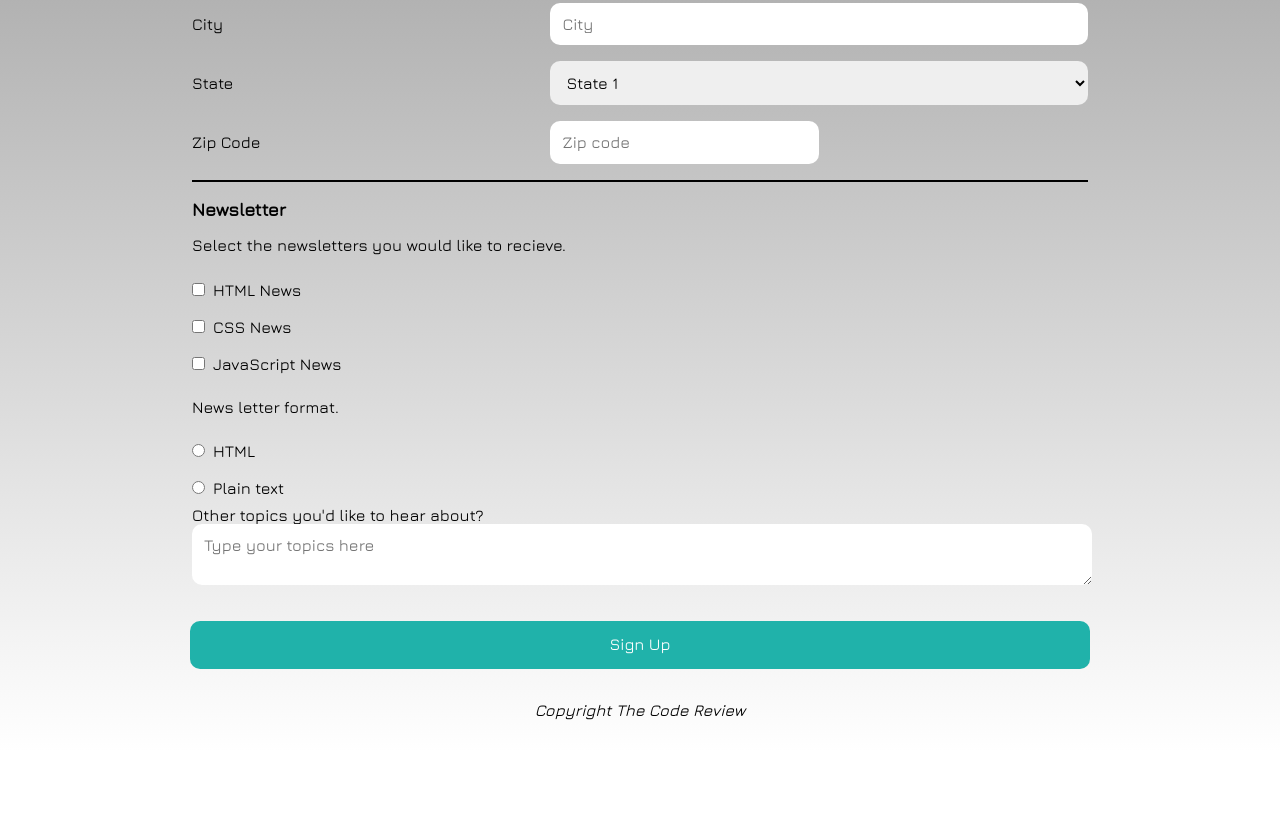
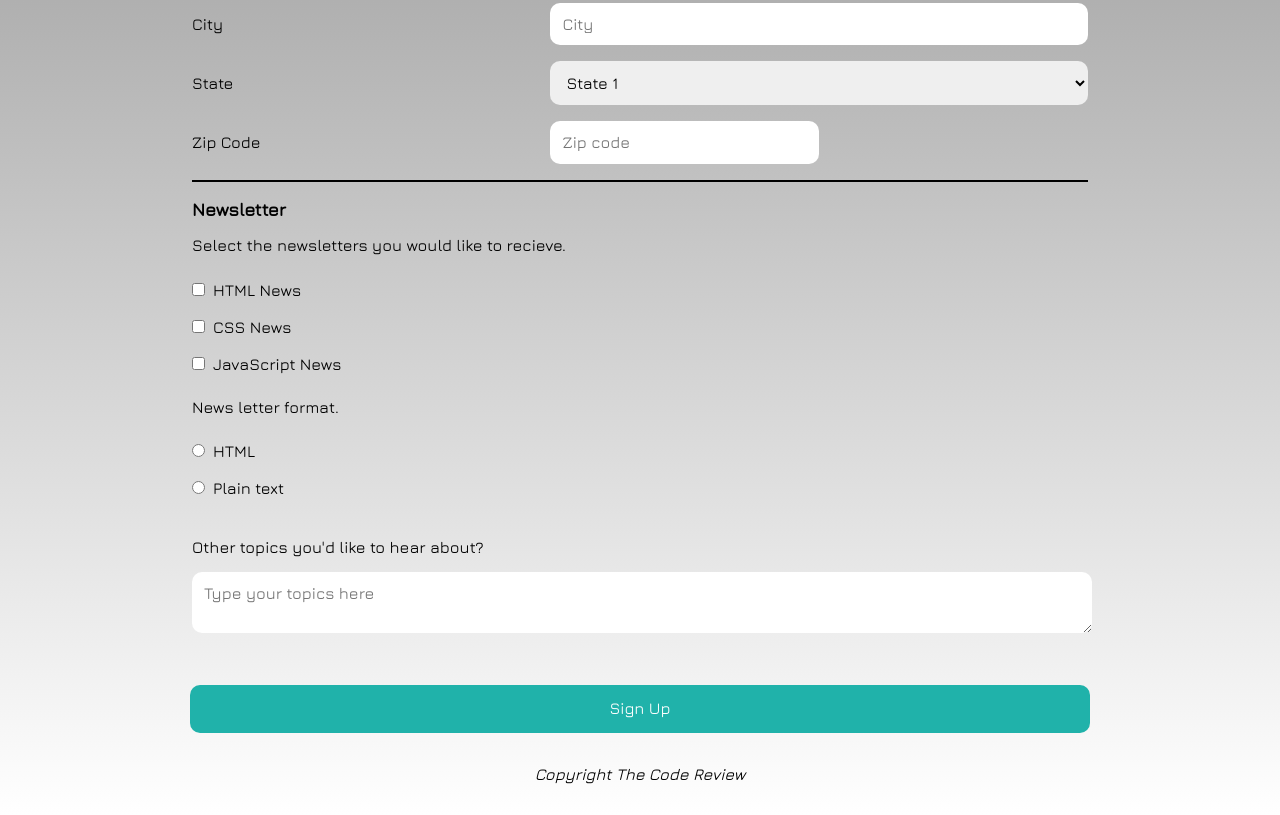
Before and after one commit to gertjanvdt/Techdegree-unit-3, a plain HTML site: page index.html in a window 1280 px wide. Shown: the part 493-1308 px from the top of the page. Before the commit the page ends 1244 px from the top, so only its background shows below. Drawn offline with nearby package versions, Linux system fonts and the light colour scheme.

Commit message:
fixed some margins and hover

```diff
--- a/css/styles.css
+++ b/css/styles.css
@@ -59,7 +59,13 @@ textarea {
 .upper-form input:focus,
 .upper-form select:focus,
 textarea:focus {
-    border: lightseagreen 3px solid;
+    border: lightseagreen 4px solid;
+}
+
+.upper-form input:hover,
+.upper-form select:hover,
+textarea:hover {
+    border: lightseagreen 1px solid;
 }
 
 .form-element {
@@ -87,6 +93,10 @@ input[type=checkbox]:checked + label,
 input[type=radio]:checked + label  {
    font-weight: bold;
    font-style: italic;
+}
+
+.other-topics {
+    margin: 2em 0 1em 0;
 }
 
 button {
@@ -131,8 +141,7 @@ footer {
     }
 
     .upper-form input,
-    .upper-form select,
-    textarea {
+    .upper-form select {
         margin: 0;
     }
 
--- a/index.html
+++ b/index.html
@@ -77,8 +77,10 @@
                 <input type="radio" name="format" id="html"><label for="html">HTML</label><br>
                 <input type="radio" name="format" id="plain"><label for="plain">Plain text</label><br>
 
-                <label for="other">Other topics you'd like to hear about?</label>
-                <textarea name="other" id="other" placeholder="Type your topics here"></textarea>
+                <div class="other-topics">
+                    <label for="other">Other topics you'd like to hear about?</label>
+                    <textarea name="other" id="other" placeholder="Type your topics here"></textarea>
+                </div>
             </fieldset>
 
             <button type="submit">Sign Up</button>
```
